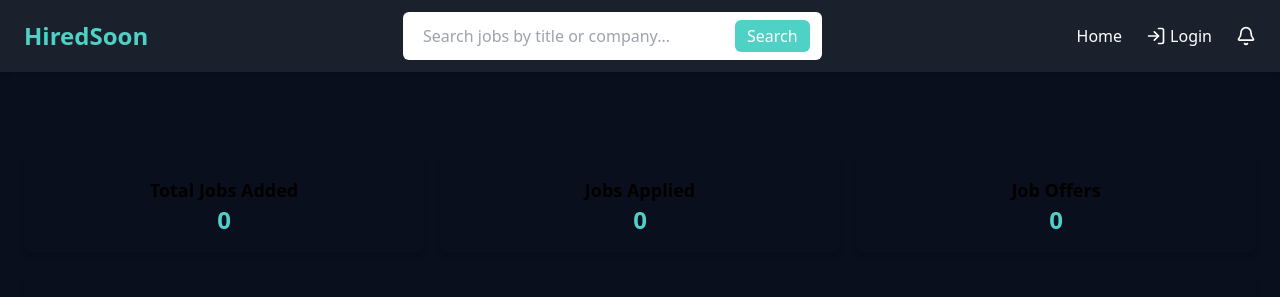
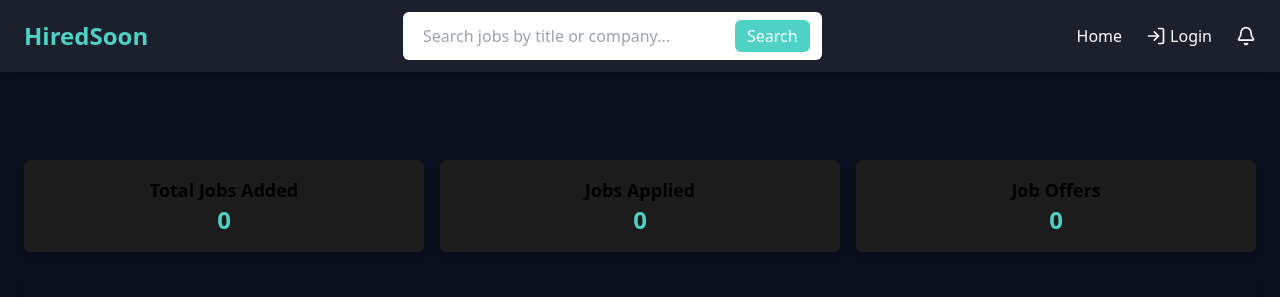
Before and after one commit to KingxKarl/karlverse, a React (Vite) app in the folder frontend/: page / in a window 1280 px wide. Shown: the top 297 px of the page. Built offline with nearby package versions, Linux system fonts and the light colour scheme; no server answers.

Commit message:
Update tailwind.config.js

```diff
--- a/frontend/tailwind.config.js
+++ b/frontend/tailwind.config.js
@@ -1,17 +1,17 @@
 /** @type {import('tailwindcss').Config} */
 export default {
-  darkMode: "class", // Enables dark mode switching
+  // We continue using the "class" strategy—but now the default styles are dark.
+  darkMode: "class",
   content: ["./index.html", "./src/**/*.{js,jsx,ts,tsx}"],
   theme: {
     extend: {
       colors: {
-        primary: "#0077b6",  // Blue
-        backgroundDark: "#0a0f1e",  // Deep Navy
-        backgroundLight: "#ffffff", // White
-        textDark: "#e0e0e0",  // Light Gray
-        textLight: "#333333",  // Dark Gray
-        highlight: "#c0c0c0",  // Silver
-        secondary: "#4b4b4b",  // Dark Gray
+        // Use feng shui colors for career and success:
+        primary: "#D4AF37",   // Rich gold for accents, buttons, links, etc.
+        secondary: "#0D3B66", // Deep blue for secondary elements if needed
+        background: "#0A0F1E",// Deep dark blue/black for the overall background
+        text: "#FFFFFF",      // White text for contrast
+        card: "#1C1C1C",      // Dark neutral for panels and cards
       },
     },
   },
```
